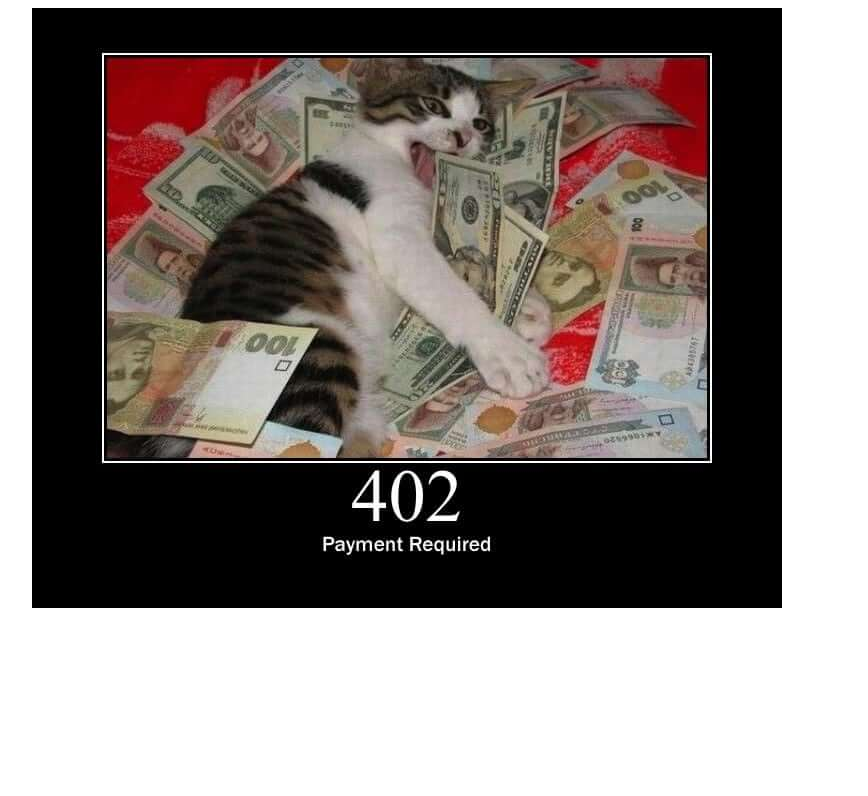
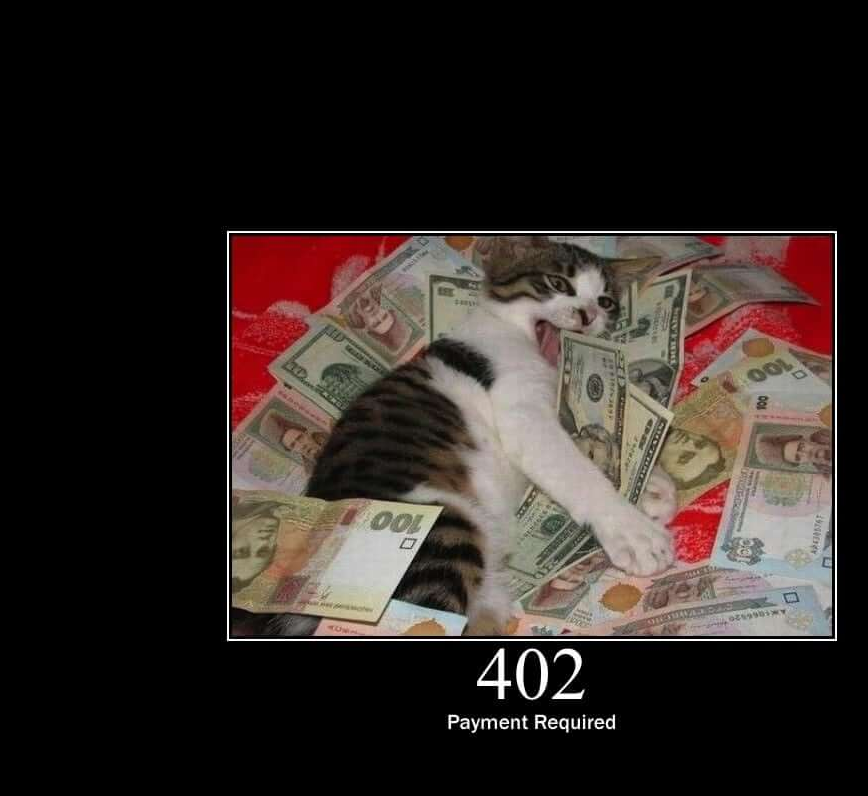
Before and after one commit to Chamishe/Chamishe.github.io, a plain HTML site: page pages/reponse.html in a window 1280 px wide. Shown: the whole page, without its empty margins (108-976 px from the left). Drawn offline with Linux system fonts and the light colour scheme.

Commit message:
#1-issue

```diff
--- a/pages/reponse.html
+++ b/pages/reponse.html
@@ -1,16 +1,19 @@
 <!DOCTYPE html>
-	<html lang="fr">
+	<html lang="fr" class="page402">
 
 	    <head>
 
 	        <meta charset="utf-8">
 
-	        <title>Le titre de ma page</title>
+	        <title>Voilà votre réponse à la vie</title>
+			<link rel="stylesheet" href="../style.css">
 
 	    </head>
 
 	    <body>
-            <img src="../img/402.jpg"/>
+            <p class="chat402">
+				<img src="../img/402.jpg"/>
+			</p>
 
 	    </body>
 
--- a/style.css
+++ b/style.css
@@ -5,13 +5,13 @@
 }
 
 :root {
-    --primary: #2c3e50;
+    --primary: #0E3B43;
     --secondary: #3498db;
-    --text: #333;
+    --text: #0E3B43;
     --text-light: #666;
-    --bg: #BABD8D;
+    --bg: #F6FAEF;
     --bg-light: #f8f9fa;
-    --border: #e0e0e0;
+    --border: #0E3B43;
 }
 
 body {
@@ -93,6 +93,7 @@ h3 {
 }
 
 .about p {
+    text-align: justify;
     font-size: 1.05rem;
     line-height: 1.8;
     color: var(--text);
@@ -166,3 +167,12 @@ footer {
         font-size: 1.5rem;
     }
 }
+
+.chat402{
+    text-align: center;
+    margin-top:20vh;
+}
+
+.page402{
+    body{background-color:black}
+}
```
Also changed, not shown: index.html (+4 -5 lines), img/dodo.png (added).
